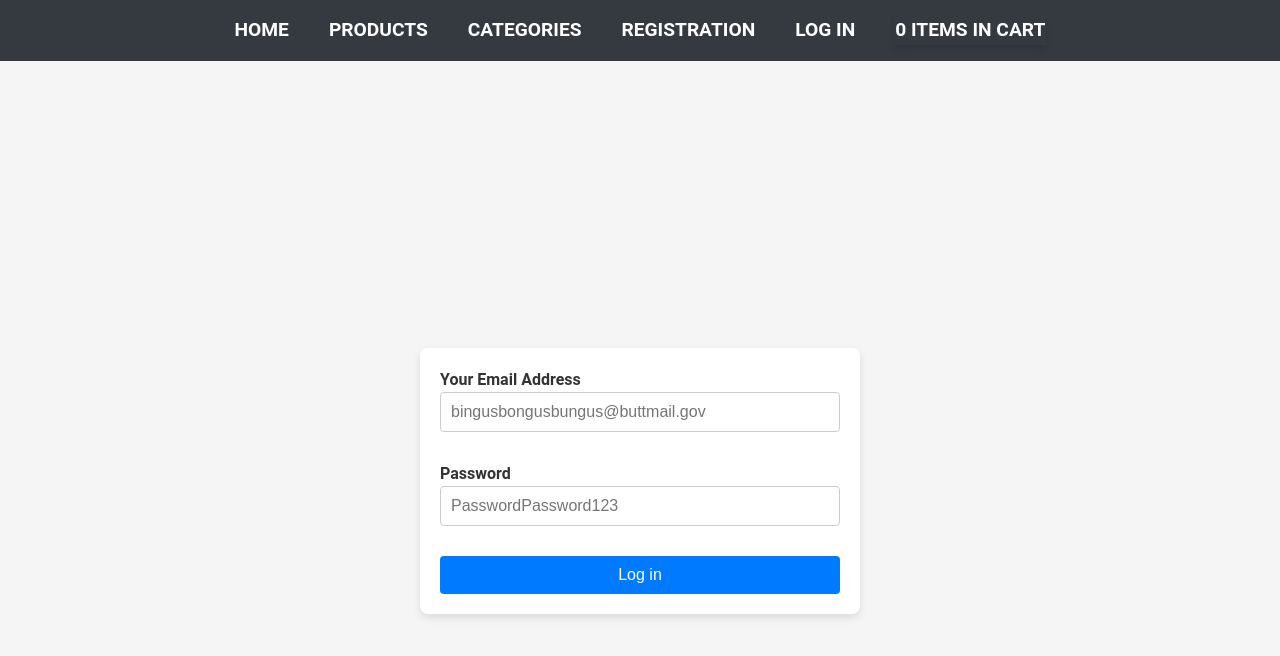
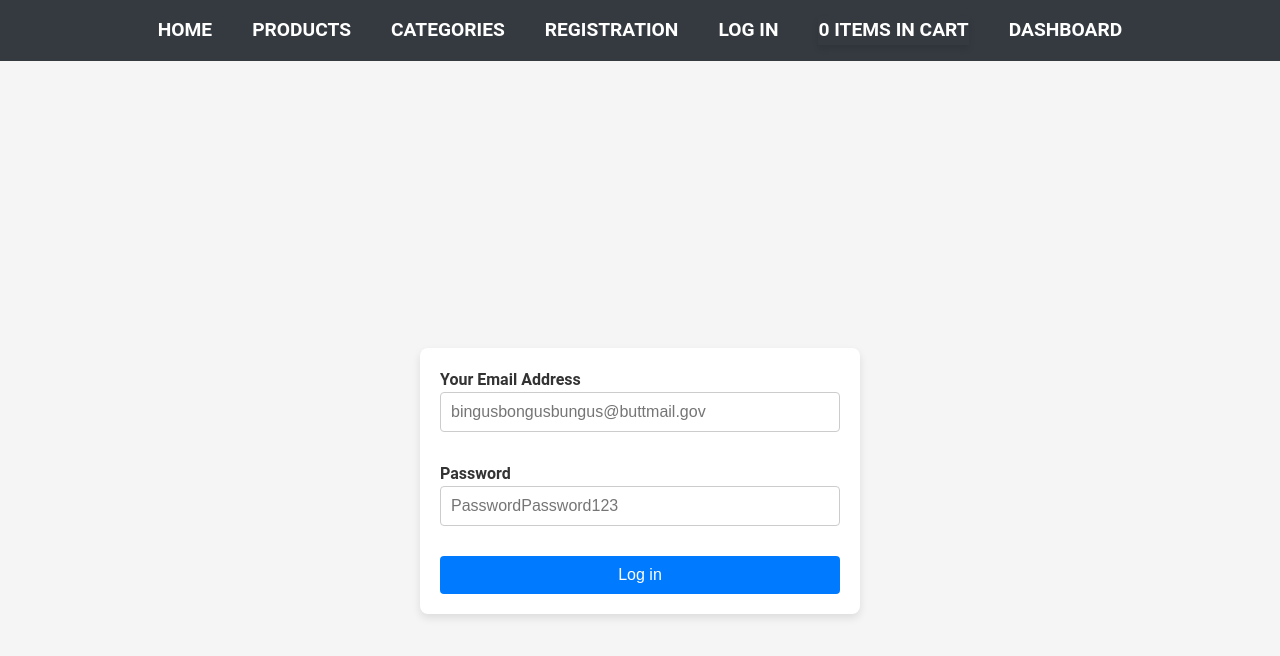
Before and after one commit to PrincessAspen/fake_store, a React (Vite) app: page /login in a window 1280 px wide. Shown: the top 656 px of the page. Built offline with nearby package versions, Linux system fonts and the light colour scheme; no server answers.

Commit message:
Added dashboard, errors encountered

```diff
--- /dev/null
+++ b/src/components/MainNav.jsx
@@ -0,0 +1,57 @@
+import {NavLink, useNavigate} from 'react-router-dom';
+import styles from './MainNav.module.css';
+import { useAuth } from '../AuthContext'
+import CartNotifier from './CartNotifier';
+
+const Layout = () => {
+    const {user, token, logout} = useAuth();
+    const navigate = useNavigate();
+
+    const handleLogout = async () => {
+        const {error} = await logout();
+        if (!error) {
+            return navigate('/login')
+        }
+    }
+    return(
+        <>
+        <nav className={styles.nav}>
+            <ul className={styles.navList}>
+                <li className={styles.navItem}>
+                    <NavLink to="/" className={styles.navLink}>Home</NavLink>
+                </li>
+                <li className={styles.navItem}>
+                    <NavLink to="/products" className={styles.navLink}>Products</NavLink>
+                </li>
+                <li className={styles.navItem}>
+                    <NavLink to="/categories" className={styles.navLink}>Categories</NavLink>
+                </li>
+                <>
+                    {user && token ? (
+                        <li>
+                            <button type="button" onClick={handleLogout} className={styles.navLink}>Logout</button>
+                        </li>
+                    ) : (
+                        <>
+                            <li className={styles.navItem}>
+                                <NavLink to="/registration" className={styles.navLink}>Registration</NavLink>
+                            </li>
+                            <li className={styles.navItem}>
+                                <NavLink to="/login" className={styles.navLink}>Log in</NavLink>
+                            </li>
+                        </>
+                    )}
+                </>
+                <li className={styles.navItem}>
+                    <CartNotifier/>
+                </li>
+                <li className={styles.navItem}>
+                    <NavLink to="/dashboard" className={styles.navLink}>Dashboard</NavLink>
+                </li>
+            </ul>
+        </nav>
+        </>
+    )
+};
+
+export default Layout;
--- /dev/null
+++ b/src/components/MainNav.module.css
@@ -0,0 +1,31 @@
+/* Layout.module.css */
+.nav {
+    background-color: #343a40;
+    padding: 1rem 0;
+    box-shadow: 0px 4px 6px rgba(0, 0, 0, 0.1);
+  }
+
+  .navList {
+    list-style-type: none;
+    display: flex;
+    justify-content: center;
+    margin: 0;
+    padding: 0;
+  }
+
+  .navItem {
+    margin: 0 20px;
+  }
+
+  .navLink {
+    color: white;
+    font-size: 1.2rem;
+    font-weight: bold;
+    text-transform: uppercase;
+    text-decoration: none;
+  }
+
+  .navLink:hover {
+    color: #e63946;
+    cursor: pointer;
+  }
--- a/src/pages/Layout.jsx
+++ b/src/pages/Layout.jsx
@@ -1,57 +1,16 @@
-import {Outlet, NavLink, useNavigate} from 'react-router-dom';
-import styles from './Layout.module.css';
-import { useAuth } from '../AuthContext'
-import {useCart} from '../CartContext'
-import CartNotifier from '../components/CartNotifier';
+/* eslint-disable react/no-unescaped-entities */
+import { Outlet } from "react-router-dom";
+import MainNav from "../components/MainNav";
 
 const Layout = () => {
-    const {user, token, logout} = useAuth();
-    const {cartItems} = useCart();
-    const navigate = useNavigate();
-
-    const handleLogout = async () => {
-        const {error} = await logout();
-        if (!error) {
-            return navigate('/login')
-        }
-    }
-    return(
-        <>
-        <nav className={styles.nav}>
-            <ul className={styles.navList}>
-                <li className={styles.navItem}>
-                    <NavLink to="/" className={styles.navLink}>Home</NavLink>
-                </li>
-                <li className={styles.navItem}>
-                    <NavLink to="/products" className={styles.navLink}>Products</NavLink>
-                </li>
-                <li className={styles.navItem}>
-                    <NavLink to="/categories" className={styles.navLink}>Categories</NavLink>
-                </li>
-                <>
-                    {user && token ? (
-                        <li>
-                            <button type="button" onClick={handleLogout} className={styles.navLink}>Logout</button>
-                        </li>
-                    ) : (
-                        <>
-                            <li className={styles.navItem}>
-                                <NavLink to="/registration" className={styles.navLink}>Registration</NavLink>
-                            </li>
-                            <li className={styles.navItem}>
-                                <NavLink to="/login" className={styles.navLink}>Log in</NavLink>
-                            </li>
-                        </>
-                    )}
-                </>
-                <li className={styles.navItem}>
-                    <CartNotifier/>
-                </li>
-            </ul>
-        </nav>
-        <Outlet/>
-        </>
-    )
+  return (
+    <>
+      <MainNav />
+      <main>
+        <Outlet />
+      </main>
+    </>
+  );
 };
 
 export default Layout;
--- /dev/null
+++ b/src/pages/ProtectedLayout.jsx
@@ -0,0 +1,22 @@
+import {Outlet, NavLink, useNavigate, Navigate} from 'react-router-dom';
+import { useAuth } from '../AuthContext'
+import MainNav from "../components/MainNav";
+
+const ProtectedLayout = () => {
+    const {user, token, logout} = useAuth();
+
+    if (!token && !user) {
+        return <Navigate to='/login' replace />;
+    };
+
+    return (
+        <>
+          <MainNav />
+          <main>
+            <Outlet />
+          </main>
+        </>
+      );
+    }
+
+export default ProtectedLayout;
--- a/src/routes/Cart.module.css
+++ b/src/routes/Cart.module.css
@@ -19,10 +19,11 @@
   .itemGrid {
     display: flex;
     align-items: center;
-    grid-template-columns: repeat(auto-fill, minmax(250px, 1fr));
     gap: 20px;
     justify-items: center;
     margin-top: 20px;
+    max-width: 100%;
+    width: 700px;
   }
 
   /* item card styling */
--- /dev/null
+++ b/src/routes/Dashboard.jsx
@@ -0,0 +1,35 @@
+import { Form } from 'react-router-dom'
+
+export const action = async({request}) => {
+    const formData = await request.formData();
+    const apiUrl = `${import.meta.env.VITE_API_URL}/create/product`
+
+    const data = await fetch(apiUrl , {
+        method: 'POST',
+        headers: {
+            "Authorization": `Bearer${sessionStorage.getItem('sb-access-token')}`
+        },
+        body: formData,
+    }).then((response) => response.json())
+
+    console.log(data);
+
+    return;
+    }
+
+
+
+
+const Dashboard = () => {
+    return (<>
+    <Form action='/dashboard' method="POST">
+        <label>Product Name<input type='text' name='name'/></label>
+        <label>Price<input type='text' name='price'/></label>
+        <label>Quality<input type='text' name='quality'/></label>
+        <label>Summary<input type='text' name='summary'/></label>
+        <label>Image URL<input type='text' name='image'/></label>
+        <button type='submit'>Submit</button>
+    </Form></>)
+}
+
+export default Dashboard;
--- a/src/routes/Products.jsx
+++ b/src/routes/Products.jsx
@@ -1,4 +1,3 @@
-import {useState, useEffect} from 'react'
 import {useLoaderData, Link} from 'react-router-dom'
 import styles from './Products.module.css'
 import AddToCartBtn from '../components/AddToCartBtn'
@@ -13,7 +12,6 @@ export const loader = async () => {
 
 const Products = () => {
     const products = useLoaderData();
-    console.log('PRODUCTS PLEASE?? :', products);
 
 
     // const [products, setProducts] = useState([]);
--- a/src/routes/Routes.jsx
+++ b/src/routes/Routes.jsx
@@ -2,16 +2,18 @@ import { createBrowserRouter, Router, RouterProvider } from 'react-router-dom'
 import Products, {loader as productsLoader} from './Products'
 import Home from './Home'
 import Layout from '../pages/Layout';
+import ProtectedLayout from '../pages/ProtectedLayout'
+import ErrorPage from '../pages/Error';
 import ProductDetail, {loader as productDetailLoader } from './ProductDetail'
 import Categories from './Categories';
 import CategoryProducts from './CategoryProducts';
-import ErrorPage from '../pages/Error';
 import Registration, {action as registrationAction} from './Registration'
 import Login, { action as loginAction} from './Login';
 import CartPage from './Cart'
+import Dashboard, { action as dashboardAction } from './Dashboard';
 
 const Routes = () => {
-    const router = createBrowserRouter([{
+    const publicRoutes = [{
         element: <Layout/>,
         errorElement: <ErrorPage />,
         children: [
@@ -53,7 +55,24 @@ const Routes = () => {
             }]
         }
 
-    ]);
+    ];
+
+    //This should set up routes the average unauthenticated user can't access
+
+    const protectedRoutes = [
+        {
+            element: <ProtectedLayout />,
+            children: [
+                {
+                    path: "/dashboard",
+                    element: <Dashboard />,
+                    action: dashboardAction
+                }
+            ]
+        }
+    ]
+
+    const router = createBrowserRouter([...publicRoutes, ...protectedRoutes])
 
     return <RouterProvider router={router} />
 };
```
